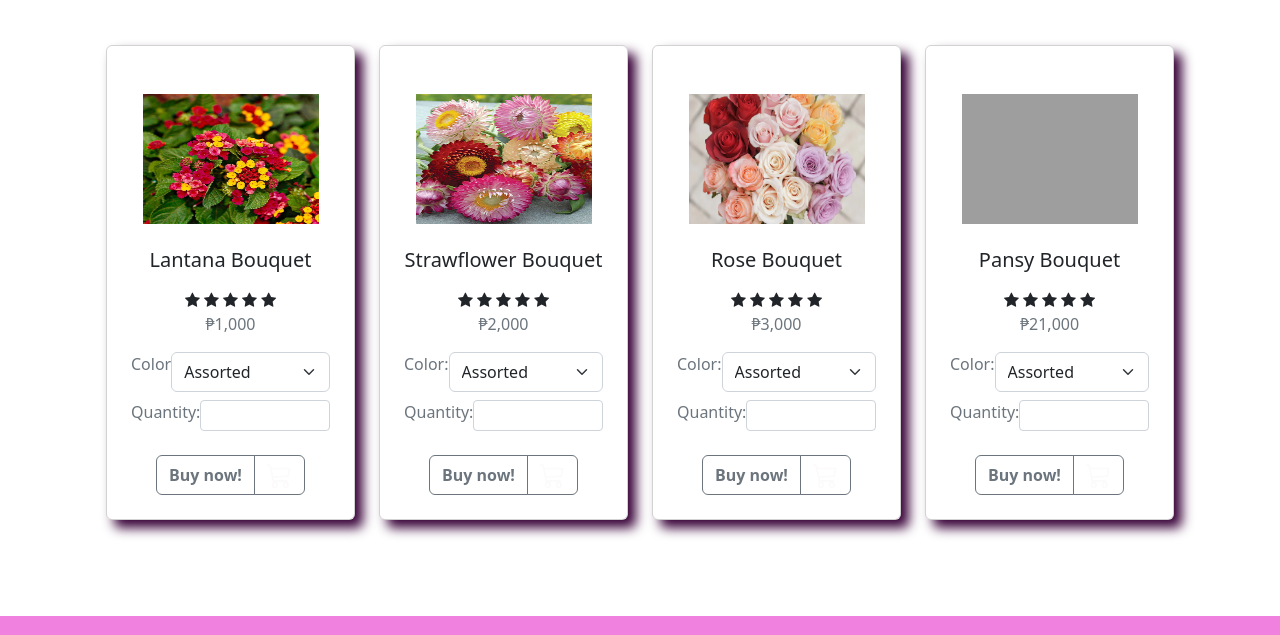
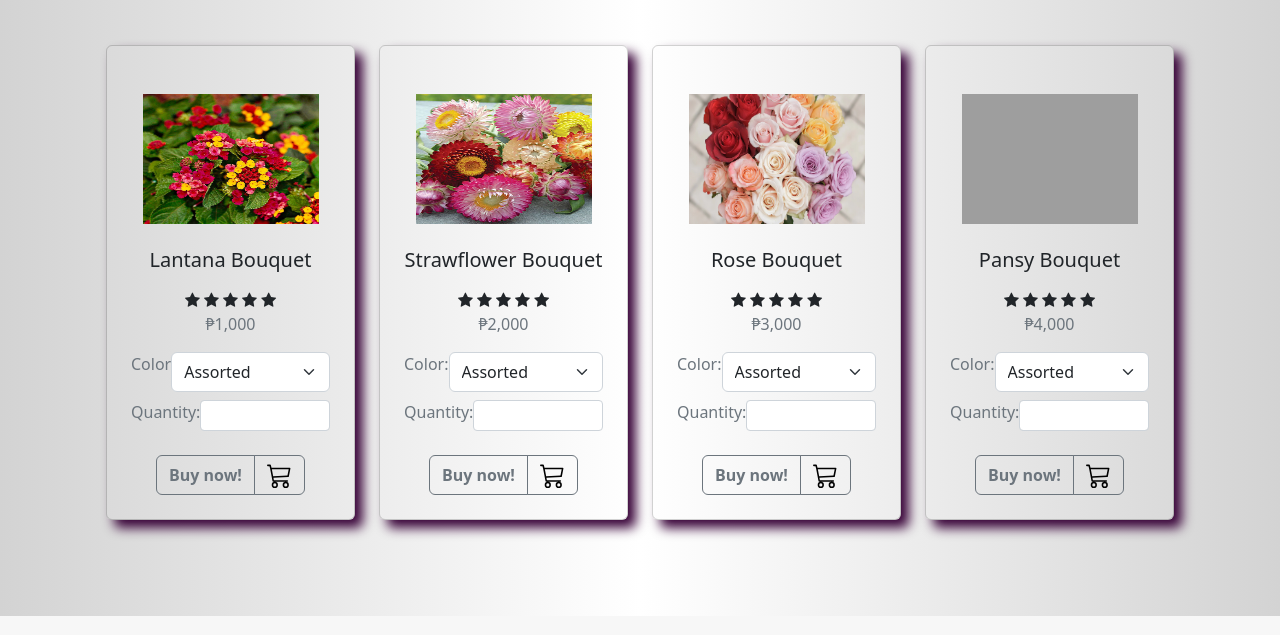
Before and after one commit to Cyrelle12/mini1, a plain HTML site: page All.html in a window 1280 px wide. Shown: the part 215-850 px from the top of the page. Drawn offline with nearby package versions, Linux system fonts and the light colour scheme; grey boxes are pictures that could not be loaded.

Commit message:
Update All.html

```diff
--- a/All.html
+++ b/All.html
@@ -10,6 +10,7 @@
     <link rel="icon" href="images/mylogo.png" sizes="16x16 32x32" type="image/jpeg">
     <link rel="stylesheet" href="https://cdnjs.cloudflare.com/ajax/libs/font-awesome/4.7.0/css/font-awesome.css">
     <link rel="stylesheet" href="style.css">
+    <link rel="stylesheet" href="Formbs.css">
     <title> Cyrelle Flowershop</title>
 </head>
 <body>
@@ -492,7 +493,7 @@
                                         <span class="fa fa-star checked star"></span>
                                         <span class="fa fa-star checked star"></span>
                                     </div>
-                                    <p class="text-muted mb-1">₱21,000</p>
+                                    <p class="text-muted mb-1">₱4,000</p>
                                     <div class="row mt-3">
                                         <div class="col d-flex">
                                             <p class="text-muted">Color:</p>
```
